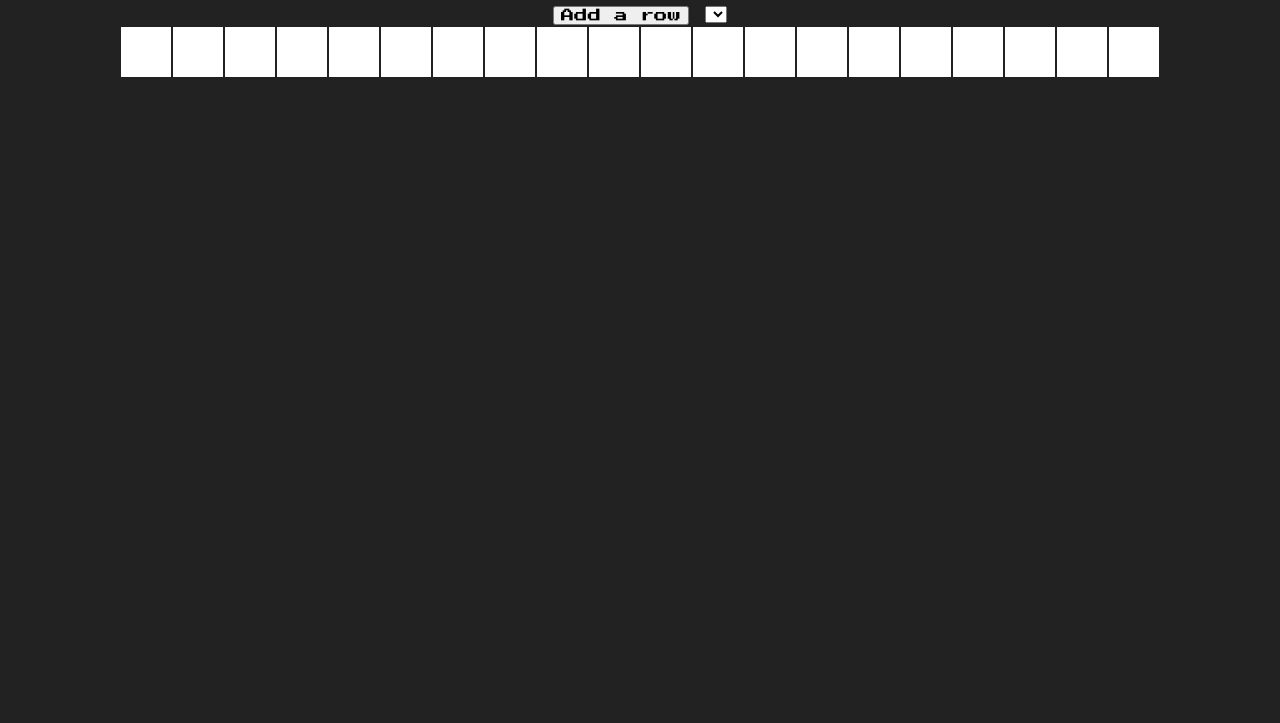
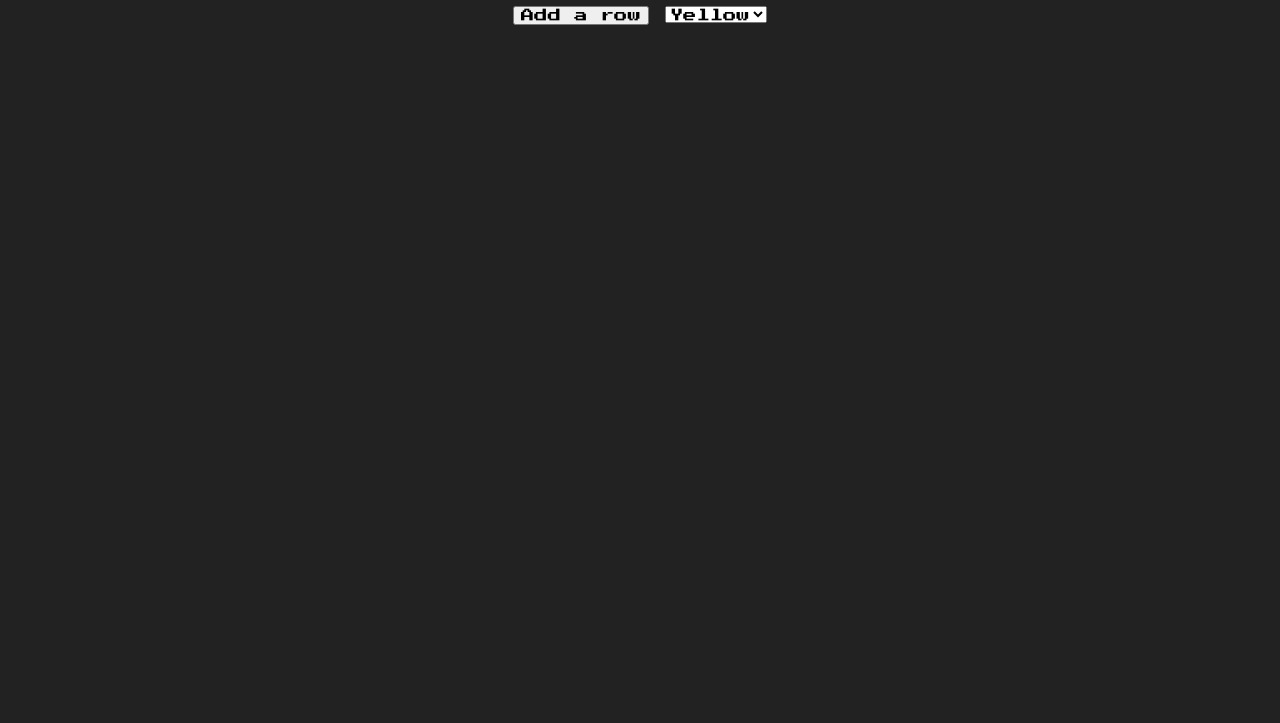
Before and after one commit to hdoshi2/draw, a website: page index.html in a window 1280 px wide. Shown: the part 77-800 px from the top of the page. Drawn offline with Linux system fonts and the light colour scheme.

Commit message:
feat: added change in color functionality

```diff
--- a/index.html
+++ b/index.html
@@ -12,33 +12,14 @@
     <h1>Pixelate</h1>
     <div>
       <button id='add-row' onclick="addRow()">Add a row</button>
-      <select>
+      <select id='color' onchange="selectedColor()">
         <!-- add options here! -->
+        <option value="yellow">Yellow</option>
+        <option value="blue">Blue</option>
+        <option value="green">Green</option>
       </select>
     </div>
     <table id='tab'>
-      <tr>
-        <td></td>
-        <td></td>
-        <td></td>
-        <td></td>
-        <td></td>
-        <td></td>
-        <td></td>
-        <td></td>
-        <td></td>
-        <td></td>
-        <td></td>
-        <td></td>
-        <td></td>
-        <td></td>
-        <td></td>
-        <td></td>
-        <td></td>
-        <td></td>
-        <td></td>
-        <td></td>
-      </tr>
     </table>
   </body>
   <!-- loads our JavaScript file -->
--- a/script.js
+++ b/script.js
@@ -1,7 +1,12 @@
 // Your code here
 
 const table = document.getElementById("tab");
-console.log("test", table);
+let selectedColorNode = document.getElementById("color").value;
+
+const selectedColor = () => {
+  selectedColorNode = document.getElementById("color").value;
+  return selectedColorNode;
+};
 
 const addRow = () => {
   const row = document.createElement("tr");
@@ -11,3 +16,15 @@ const addRow = () => {
   }
   table.appendChild(row);
 };
+
+if (table) {
+  table.onclick = function(e) {
+    let target = e.target;
+    console.log(target);
+    if (target.style.backgroundColor === selectedColorNode) {
+      target.removeAttribute("style");
+    } else {
+      target.setAttribute("style", `background-color: ${selectedColorNode}`);
+    }
+  };
+}
```
